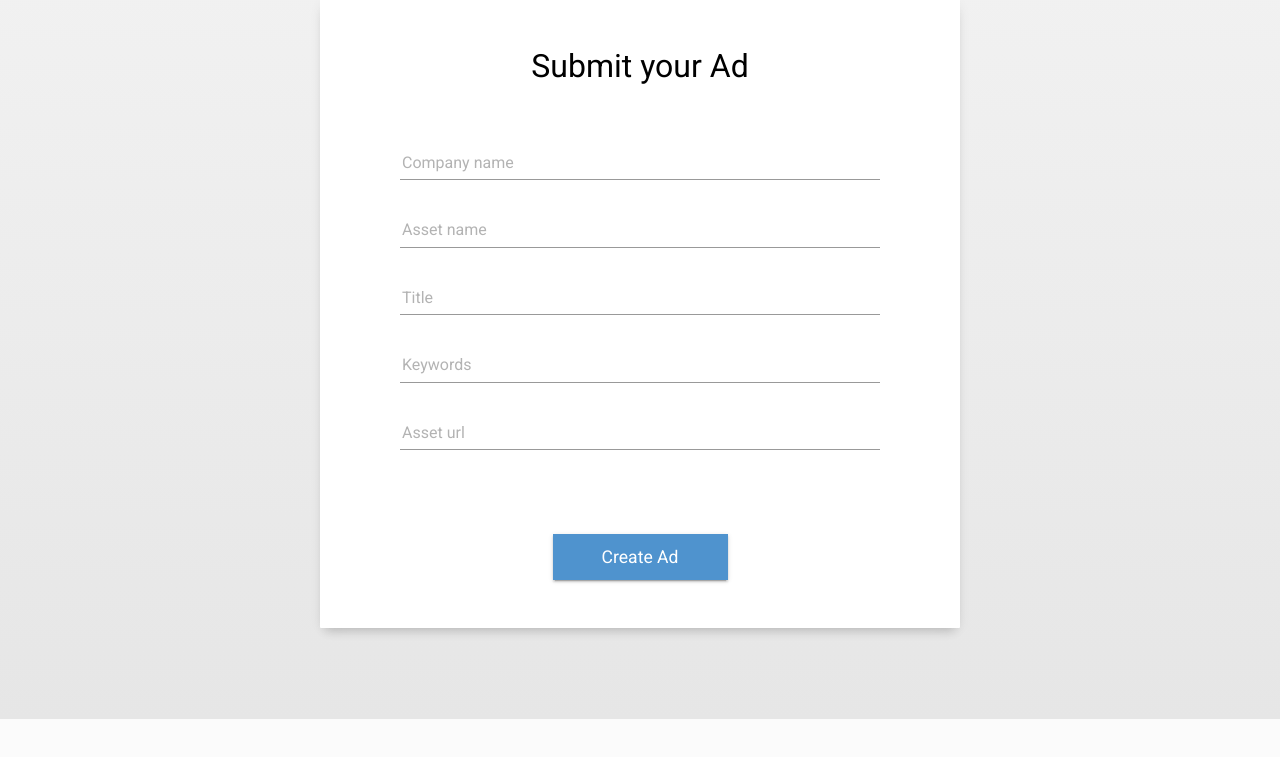
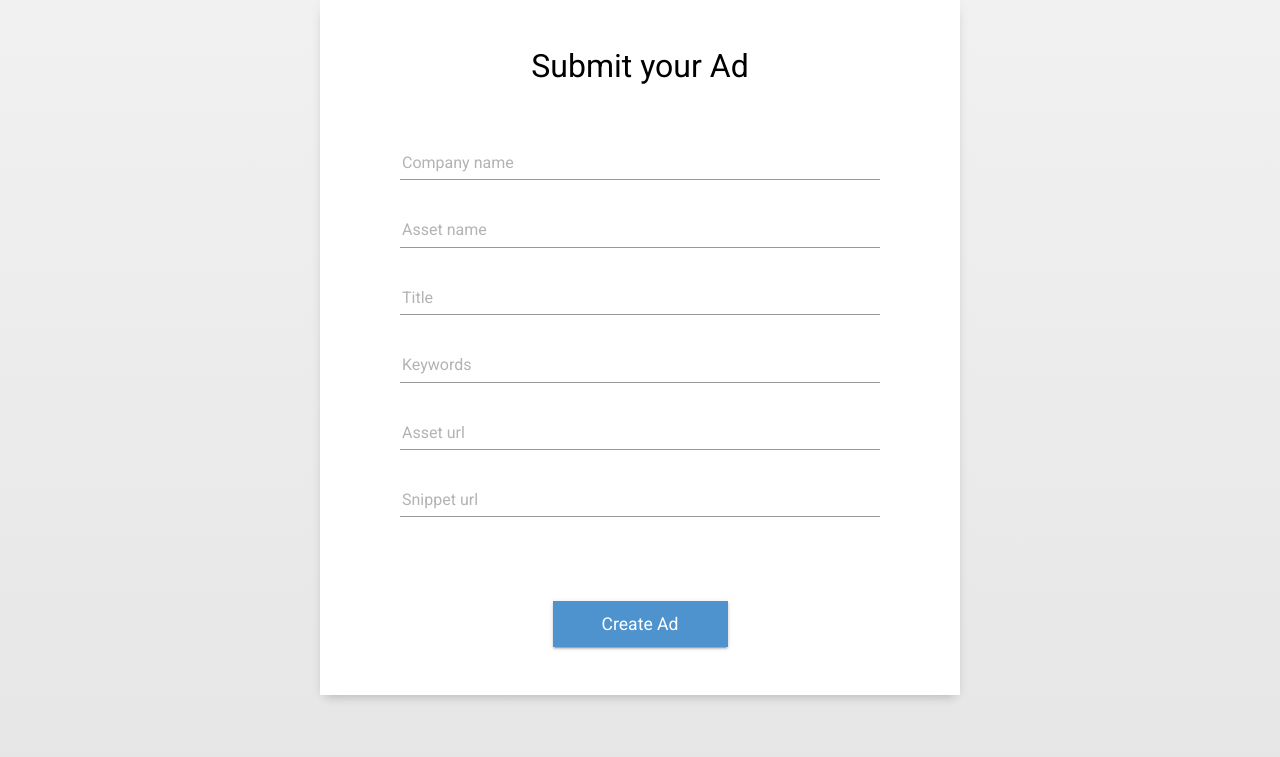
Before and after one commit to sriram-bhargav/ARAD, a Flask app: page /new in a window 1280 px wide. Shown: the part 81-838 px from the top of the page. Before the commit the page ends 800 px from the top, so only its background shows below. Run offline with Flask 2, Linux system fonts and the light colour scheme; some libraries are stand-ins or nearby versions.

Commit message:
Tidy up.

```diff
--- a/backend/db.py
+++ b/backend/db.py
@@ -1,5 +1,4 @@
 import json
-
 import redis
 import utils
 
--- a/backend/templates/create.html
+++ b/backend/templates/create.html
@@ -426,6 +426,7 @@ h1{
 
 
 
+
     </style>
     <script src="https://code.jquery.com/jquery-1.10.2.js"></script>
 
@@ -460,6 +461,12 @@ h1{
             <label class="control-label" for="input">Asset url</label><i class="bar"></i>
         </div>
 
+        <div class="form-group">
+            <input id="snippet_url" type="text" required="required"/>
+            <label class="control-label" for="input">Snippet url</label><i class="bar"></i>
+        </div>
+
+
     </form>
     <div class="button-container">
         <button id="submit" class="button" type="button"><span>Create Ad</span></button>
@@ -473,6 +480,7 @@ $( "#submit" ).click(function() {
   var name = $("#name").val();
   var title = $("#title").val();
   var url = $("#url").val();
+  var snippet_url = $("#snippet_url").val();
 
 
   var pres_url = $(location).attr('href');
@@ -483,6 +491,7 @@ $( "#submit" ).click(function() {
     "tags" : keywords,
     "name" : name,
     "link" : url,
+    "snippet" : snippet_url,
     "title" : title
   }
   $.ajax({
@@ -500,6 +509,7 @@ $( "#submit" ).click(function() {
 });
 
 
+
 </script>
 
 </body>
--- a/backend/templates/info.html
+++ b/backend/templates/info.html
@@ -92,8 +92,8 @@ height: 50px;
 .blue{
   color:#0091EA;
 }
+
     </style>
-
 
 
 </head>
@@ -107,7 +107,7 @@ height: 50px;
         <h1>{{data["company"]}}</h1>
         <h2> {{data["name"]}}</h2>
         <h1 class="blue">
-        <a href={{data["delete"]}}>Delete</a>  &nbsp; &nbsp; &nbsp;
+            <a href={{data["delete"]}}>Delete</a> &nbsp; &nbsp; &nbsp;
             <a href={{data["link"]}}>Image</a> &nbsp; &nbsp; &nbsp;
             <a href={{data["snippet"]}}>Snippet</a>
         </h1>
@@ -131,6 +131,5 @@ height: 50px;
     </div>
 
 
-
 </div>
 </body>
--- a/backend/templates/list.html
+++ b/backend/templates/list.html
@@ -1,5 +1,5 @@
 <ul>
-{% for entry in entries %}
+    {% for entry in entries %}
     <li><a href={{entry["dashboard"]}}> {{entry["name"]}} - {{entry["company"]}}</a></li>
-{% endfor %}
+    {% endfor %}
 </ul>
--- a/backend/templates/test.html
+++ /dev/null
@@ -1 +0,0 @@
-hello
--- a/backend/utils.py
+++ b/backend/utils.py
@@ -1,6 +1,5 @@
 import ConfigParser
 import random
-
 import time
 
 
@@ -13,7 +12,7 @@ def ReadConfig(configfile):
 def CheckCreativeRequest(data):
     valid_tags = data.has_key("tags") and len(data["tags"])
     valid_image = data.has_key("link")
-    return valid_tags  and valid_image
+    return valid_tags and valid_image
 
 
 def NewId():
```
Also changed, not shown: backend/app.py (+5 -4 lines), backend/initlogging.py (line endings or trailing spaces), 1 other file. Lines whose indentation alone changed are shown as unchanged.
